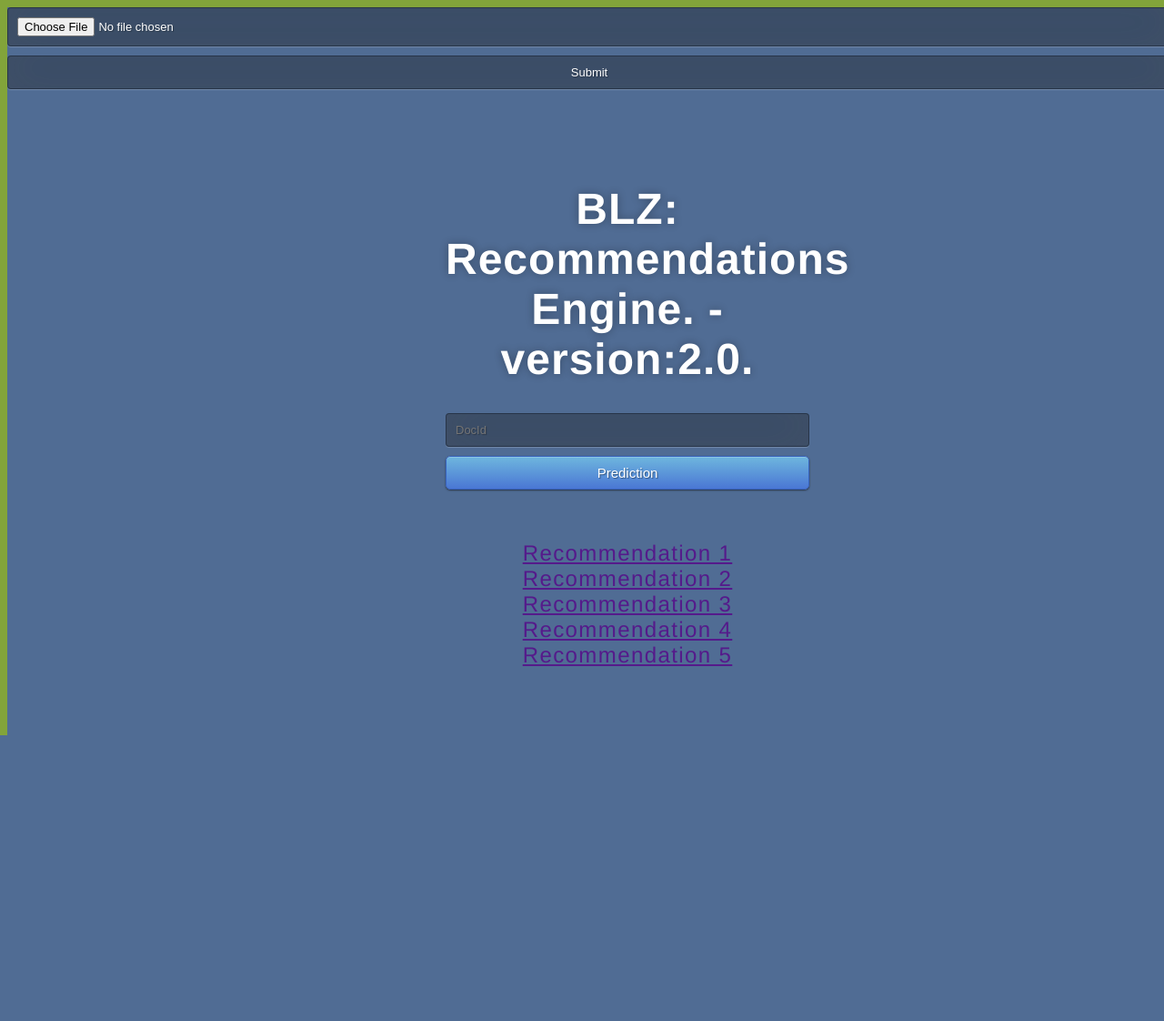
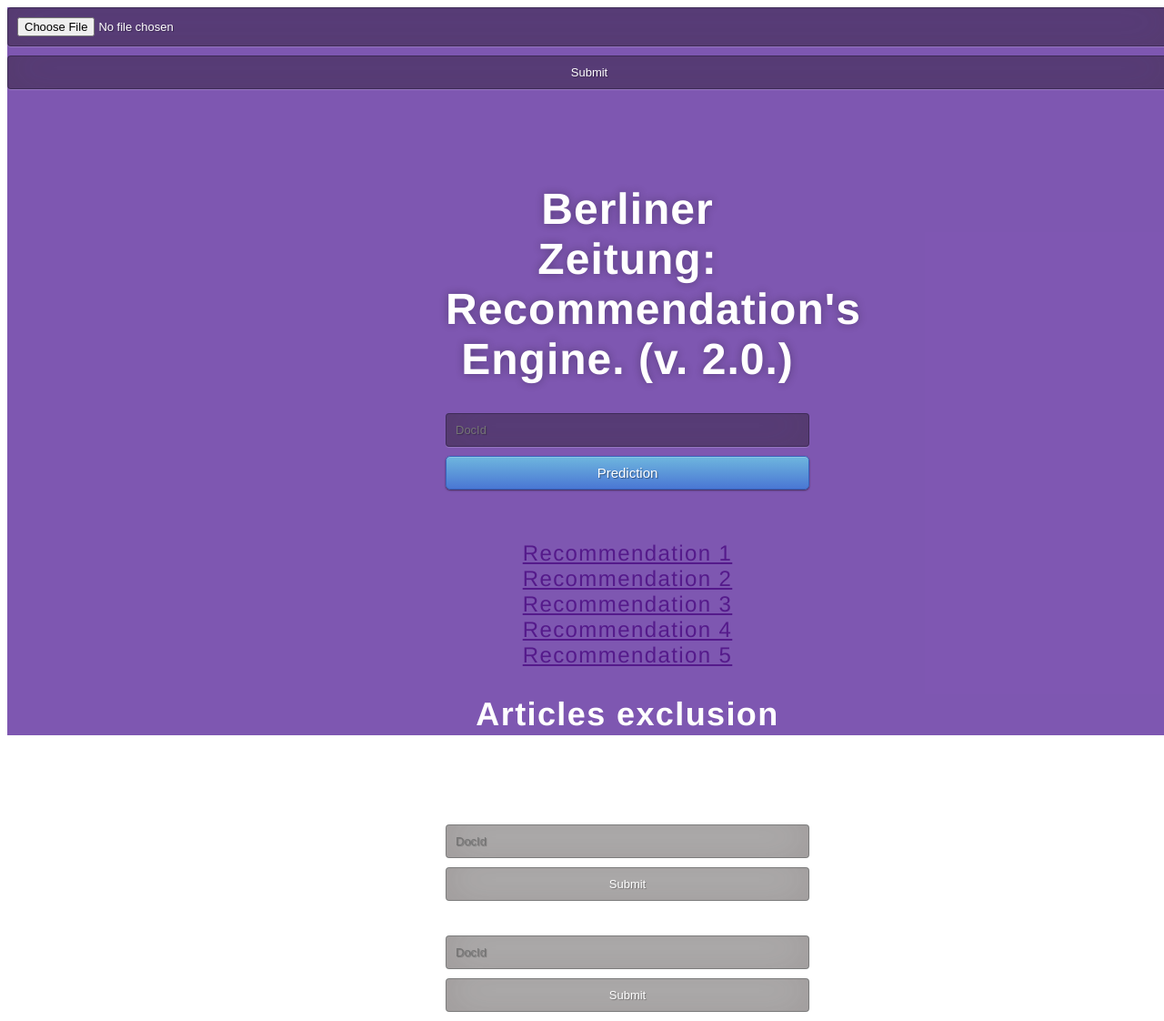
Before and after one commit to cohitai/flaskapp, a Flask app: page / in a window 1280 px wide. Shown: the whole page at 91% size. Before the commit the page ends 808 px from the top, so only its background shows below. Run offline with Flask 2, Linux system fonts and the light colour scheme.

Commit message:
templates manipulations, adding buttons

```diff
--- a/flask/app/static/css/style.css
+++ b/flask/app/static/css/style.css
@@ -1,24 +1,24 @@
 @import url(https://fonts.googleapis.com/css?family=Open+Sans);
-.btn { display: inline-block; *display: inline; *zoom: 1; padding: 4px 10px 4px; margin-bottom: 0; font-size: 13px; line-height: 18px; color: #333333; text-align: center;text-shadow: 0 1px 1px rgba(255, 255, 255, 0.75); vertical-align: middle; background-color: #f5f5f5; background-image: -moz-linear-gradient(top, #ffffff, #e6e6e6); background-image: -ms-linear-gradient(top, #ffffff, #e6e6e6); background-image: -webkit-gradient(linear, 0 0, 0 100%, from(#ffffff), to(#e6e6e6)); background-image: -webkit-linear-gradient(top, #ffffff, #e6e6e6); background-image: -o-linear-gradient(top, #ffffff, #e6e6e6); background-image: linear-gradient(top, #ffffff, #e6e6e6); background-repeat: repeat-x; filter: progid:dximagetransform.microsoft.gradient(startColorstr=#ffffff, endColorstr=#e6e6e6, GradientType=0); border-color: #e6e6e6 #e6e6e6 #e6e6e6; border-color: rgba(0, 0, 0, 0.1) rgba(0, 0, 0, 0.1) rgba(0, 0, 0, 0.25); border: 1px solid #e6e6e6; -webkit-border-radius: 4px; -moz-border-radius: 4px; border-radius: 4px; -webkit-box-shadow: inset 0 1px 0 rgba(255, 255, 255, 0.2), 0 1px 2px rgba(0, 0, 0, 0.05); -moz-box-shadow: inset 0 1px 0 rgba(255, 255, 255, 0.2), 0 1px 2px rgba(0, 0, 0, 0.05); box-shadow: inset 0 1px 0 rgba(255, 255, 255, 0.2), 0 1px 2px rgba(0, 0, 0, 0.05); cursor: pointer; *margin-left: .3em; }
+.btn { display: inline-block; *display: inline; *zoom: 1; padding: 4px 10px 4px; margin-bottom: 0; font-size: 13px; line-height: 18px; color: #ffffff; text-align: center;text-shadow: 0 1px 1px rgba(255, 255, 255, 0.75); vertical-align: middle; background-color: #f5f5f5; background-image: -moz-linear-gradient(top, #ffffff, #e6e6e6); background-image: -ms-linear-gradient(top, #ffffff, #e6e6e6); background-image: -webkit-gradient(linear, 0 0, 0 100%, from(#ffffff), to(#e6e6e6)); background-image: -webkit-linear-gradient(top, #ffffff, #e6e6e6); background-image: -o-linear-gradient(top, #ffffff, #e6e6e6); background-image: linear-gradient(top, #ffffff, #e6e6e6); background-repeat: repeat-x; filter: progid:dximagetransform.microsoft.gradient(startColorstr=#ffffff, endColorstr=#e6e6e6, GradientType=0); border-color: #e6e6e6 #e6e6e6 #e6e6e6; border-color: rgba(0, 0, 0, 0.1) rgba(0, 0, 0, 0.1) rgba(0, 0, 0, 0.25); border: 1px solid #e6e6e6; -webkit-border-radius: 4px; -moz-border-radius: 4px; border-radius: 4px; -webkit-box-shadow: inset 0 1px 0 rgba(255, 255, 255, 0.2), 0 1px 2px rgba(0, 0, 0, 0.05); -moz-box-shadow: inset 0 1px 0 rgba(255, 255, 255, 0.2), 0 1px 2px rgba(0, 0, 0, 0.05); box-shadow: inset 0 1px 0 rgba(255, 255, 255, 0.2), 0 1px 2px rgba(0, 0, 0, 0.05); cursor: pointer; *margin-left: .3em; }
 .btn:hover, .btn:active, .btn.active, .btn.disabled, .btn[disabled] { background-color: #e6e6e6; }
 .btn-large { padding: 9px 14px; font-size: 15px; line-height: normal; -webkit-border-radius: 5px; -moz-border-radius: 5px; border-radius: 5px; }
-.btn:hover { color: #333333; text-decoration: none; background-color: #e6e6e6; background-position: 0 -15px; -webkit-transition: background-position 0.1s linear; -moz-transition: background-position 0.1s linear; -ms-transition: background-position 0.1s linear; -o-transition: background-position 0.1s linear; transition: background-position 0.1s linear; }
-.btn-primary, .btn-primary:hover { text-shadow: 0 -1px 0 rgba(0, 0, 0, 0.25); color: #fff; }
+.btn:hover { color: #ffffff; text-decoration: none; background-color: #ffffff; background-position: 0 -15px; -webkit-transition: background-position 0.1s linear; -moz-transition: background-position 0.1s linear; -ms-transition: background-position 0.1s linear; -o-transition: background-position 0.1s linear; transition: background-position 0.1s linear; }
+.btn-primary, .btn-primary:hover { text-shadow: 0 -1px 0 rgba(0, 0, 0, 0.25); color: rgb(255, 255, 255); }
 .btn-primary.active { color: rgba(255, 255, 255, 0.75); }
-.btn-primary { background-color: #82a43a background-image: -moz-linear-gradient(top, #6eb6de, #4a77d4); background-image: -ms-linear-gradient(top, #6eb6de, #4a77d4); background-image: -webkit-gradient(linear, 0 0, 0 100%, from(#6eb6de), to(#4a77d4)); background-image: -webkit-linear-gradient(top, #6eb6de, #4a77d4); background-image: -o-linear-gradient(top, #6eb6de, #4a77d4); background-image: linear-gradient(top, #6eb6de, #4a77d4); background-repeat: repeat-x; filter: progid:dximagetransform.microsoft.gradient(startColorstr=#6eb6de, endColorstr=#4a77d4, GradientType=0);  border: 1px solid #3762bc; text-shadow: 1px 1px 1px rgba(0,0,0,0.4); box-shadow: inset 0 1px 0 rgba(255, 255, 255, 0.2), 0 1px 2px rgba(0, 0, 0, 0.5); }
-.btn-primary:hover, .btn-primary:active, .btn-primary.active, .btn-primary.disabled, .btn-primary[disabled] { filter: none; background-color: #4a77d4; }
+.btn-primary { background-color: #ffffff background-image: -moz-linear-gradient(top, #6eb6de, #4a77d4); background-image: -ms-linear-gradient(top, #6eb6de, #4a77d4); background-image: -webkit-gradient(linear, 0 0, 0 100%, from(#6eb6de), to(#4a77d4)); background-image: -webkit-linear-gradient(top, #6eb6de, #4a77d4); background-image: -o-linear-gradient(top, #6eb6de, #4a77d4); background-image: linear-gradient(top, #6eb6de, #4a77d4); background-repeat: repeat-x; filter: progid:dximagetransform.microsoft.gradient(startColorstr=#6eb6de, endColorstr=#4a77d4, GradientType=0);  border: 1px solid #3762bc; text-shadow: 1px 1px 1px rgba(0,0,0,0.4); box-shadow: inset 0 1px 0 rgba(255, 255, 255, 0.2), 0 1px 2px rgba(0, 0, 0, 0.5); }
+.btn-primary:hover, .btn-primary:active, .btn-primary.active, .btn-primary.disabled, .btn-primary[disabled] { filter: none; background-color: #ffffff; }
 .btn-block { width: 100%; display:block; }
 
 * { -webkit-box-sizing:border-box; -moz-box-sizing:border-box; -ms-box-sizing:border-box; -o-box-sizing:border-box; box-sizing:border-box; }
 
-html { width: 100%; height:100%; overflow:hidden; background-color: #82A43A;}
+html { width: 100%; height:100%; overflow:hidden; background-color: #ffffff9a;}
 
 body {
 	width: 100%;
 	height:100%;
 	font-family: 'Helvetica';
 	background: #000;
-	color: #fff;
+	color: rgb(255, 255, 255);
 	font-size: 24px;
 	text-align:center;
 	letter-spacing:1.4px;
@@ -43,11 +43,11 @@ input {
 	outline: none;
 	padding: 10px;
 	font-size: 13px;
-	color: #fff;
+	color: rgb(255, 255, 255);
 	text-shadow: 1px 1px 1px rgba(0,0,0,0.3);
 	border: 1px solid rgba(0,0,0,0.3);
 	border-radius: 4px;
-	box-shadow: inset 0 -5px 45px rgba(100,100,100,0.2), 0 1px 1px rgba(255,255,255,0.2);
+	box-shadow: inset 0 -5px 45px rgba(73, 52, 52, 0.2), 0 1px 1px rgba(255,255,255,0.2);
 	-webkit-transition: box-shadow .5s ease;
 	-moz-transition: box-shadow .5s ease;
 	-o-transition: box-shadow .5s ease;
--- a/flask/app/templates/index.html
+++ b/flask/app/templates/index.html
@@ -9,10 +9,10 @@
 <link href='https://fonts.googleapis.com/css?family=Open+Sans+Condensed:300' rel='stylesheet' type='text/css'>
 <link rel="stylesheet" href="{{ url_for('static', filename='css/style.css') }}">
 </head>
-<body style="background: #506c94">
+<body style="background: #59269bc5">
  <div class="login">
-	<h1>BLZ: Recommendations Engine.
-              -version:2.0.
+	<h1>Berliner Zeitung: Recommendation's Engine.
+              (v. 2.0.)
 
   </h1>
 
@@ -30,13 +30,27 @@
    <a href = {{prediction_text3}}> Recommendation 3 </a>
    <a href = {{prediction_text4}}> Recommendation 4 </a>
    <a href = {{prediction_text5}}> Recommendation 5 </a>
+   <h2> Articles exclusion form:
+   </h2>
+
+   <form action="http://127.0.0.1/exclusion_form" method = "POST">
+    <label for="fname">Exclude article:</label><br>
+    <input type="text" name="DocId" placeholder="DocId" required="required">
+    <input type="submit" value="Submit">
+  </form>
+
+  <form action="http://127.0.0.1/inclusion_form" method = "POST">
+    <label for="fname">Include article:</label><br>
+    <input type="text" name="DocId" placeholder="DocId" required="required">
+    <input type="submit" value="Submit">
+  </form>
  </div>
 
-
- <form action = "http://http://127.0.0.1/uploader" method = "POST" enctype = "multipart/form-data">
+<div class="upload">
+ <form action = "http://127.0.0.1/uploader" method = "POST" enctype = "multipart/form-data">
      <input type = "file" name = "file" />
      <input type = "submit"/>
  </form>
-
+</div>
 </body>
 </html>
--- a/flask/app/views.py
+++ b/flask/app/views.py
@@ -63,6 +63,19 @@ def get_prediction(docid):
             return jsonify({"prediction": model[docid]})
         except NameError:
             time.sleep(.5)
+
+
+@app.route('/exclusion_form', methods=['POST'])
+def exclusion_form():
+    docid = next(request.form.values())
+    return get_exclusion(docid)
+
+
+@app.route('/inclusion_form', methods=['POST'])
+def inclusion_form():
+    docid = next(request.form.values())
+    return reinclude(docid)
+
 
 @app.route('/exclude/<int:docid>', methods=['GET'])
 def get_exclusion(docid):
```
